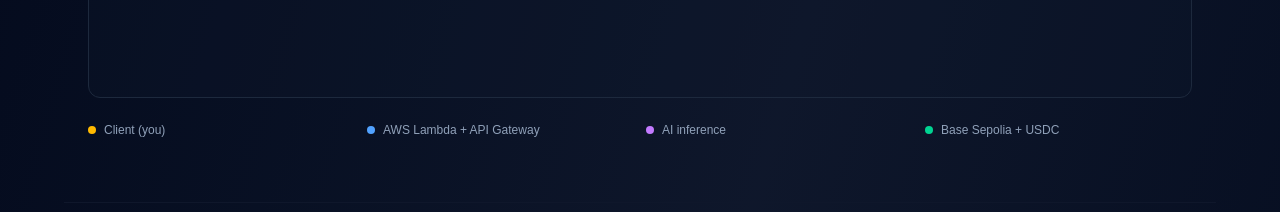
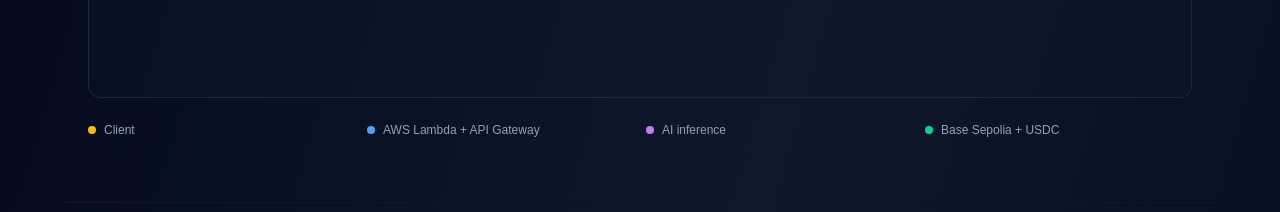
Before and after one commit to gaganv007/Gavel, a Next.js app in the folder frontend/: page /how-it-works in a window 1280 px wide. Shown: the part 1620-1832 px from the top of the page. Built offline with nearby package versions, Linux system fonts and the light colour scheme; no server answers; what wagmi would draw is missing.

Commit message:
polish(frontend): how it works

```diff
--- a/frontend/app/how-it-works/page.tsx
+++ b/frontend/app/how-it-works/page.tsx
@@ -383,7 +383,7 @@ function ArchitectureSection() {
         </ReactFlow>
       </div>
       <div className="grid sm:grid-cols-2 lg:grid-cols-4 gap-3 mt-6 text-xs">
-        <LegendItem color="amber" label="Client (you)" />
+        <LegendItem color="amber" label="Client" />
         <LegendItem color="blue" label="AWS Lambda + API Gateway" />
         <LegendItem color="purple" label="AI inference" />
         <LegendItem color="emerald" label="Base Sepolia + USDC" />
```
